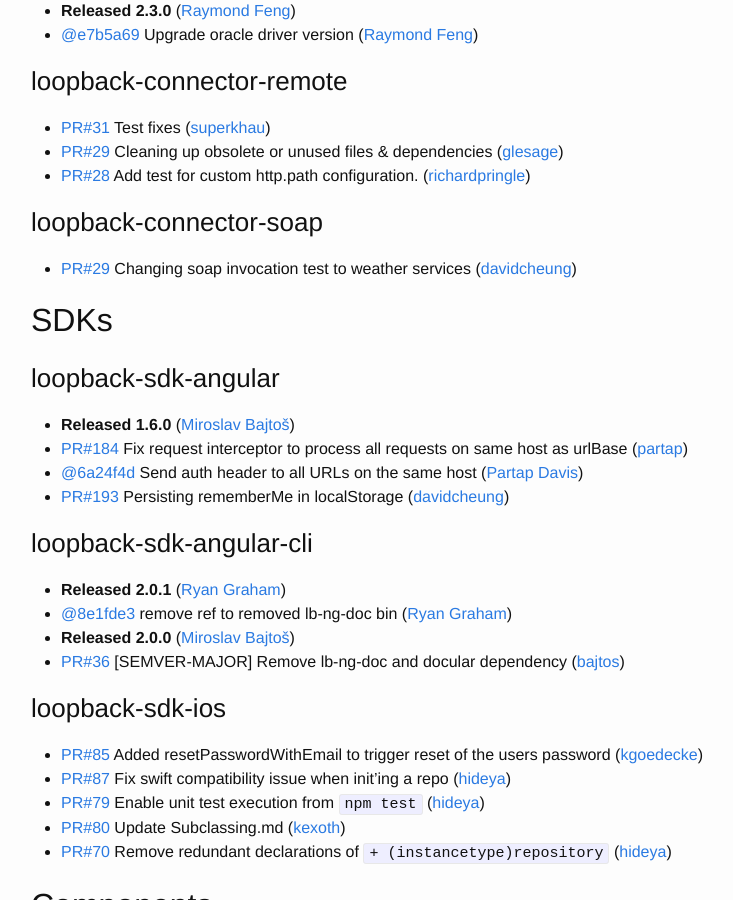
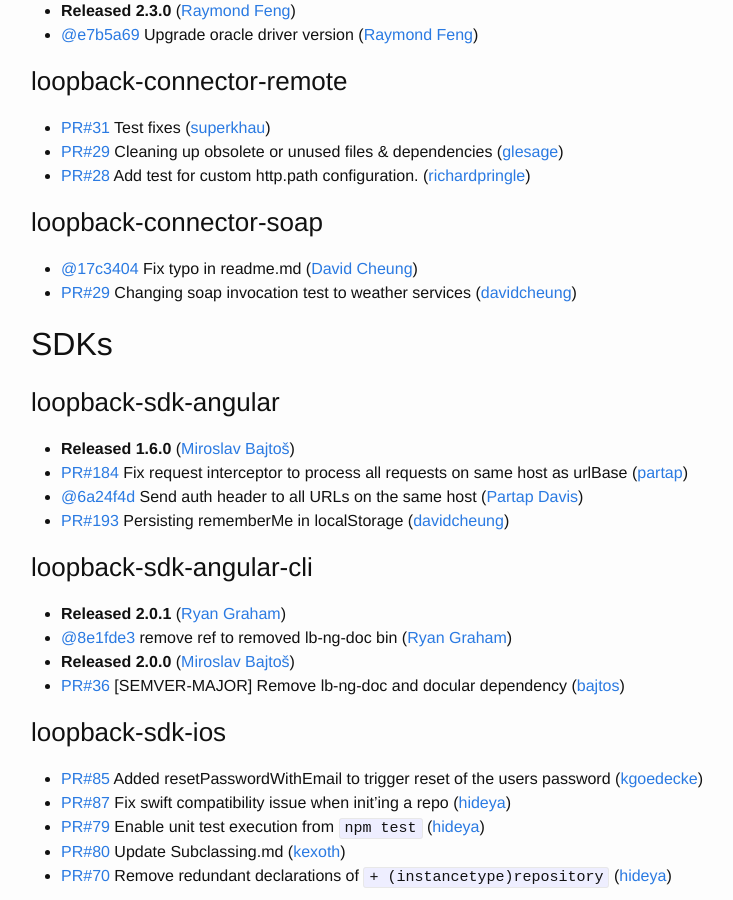
Before and after one commit to strongloop/loopback, a Jekyll site: the page built from index.md, in a window 1280 px wide and 900 px high, scrolled down 2324 px. Shown: the whole window, without its empty margins (239-972 px from the left). Built offline with Jekyll 4.4.1, drawn with Linux system fonts in a browser that asks for light colours.

Commit message:
Update changelog

```diff
--- a/index.md
+++ b/index.md
@@ -105,6 +105,7 @@
 
 
 ### loopback-connector-soap
+ * [@17c3404](https://github.com/strongloop/loopback-connector-soap/commit/17c34044f1da0f55b7276bb77cef8aba1bde5834) Fix typo in readme.md ([David Cheung](https://github.com/davidcheung))
  * [PR#29](https://github.com/strongloop/loopback-connector-soap/pull/29) Changing soap invocation test to weather services ([davidcheung](https://github.com/davidcheung))
 
 
```
